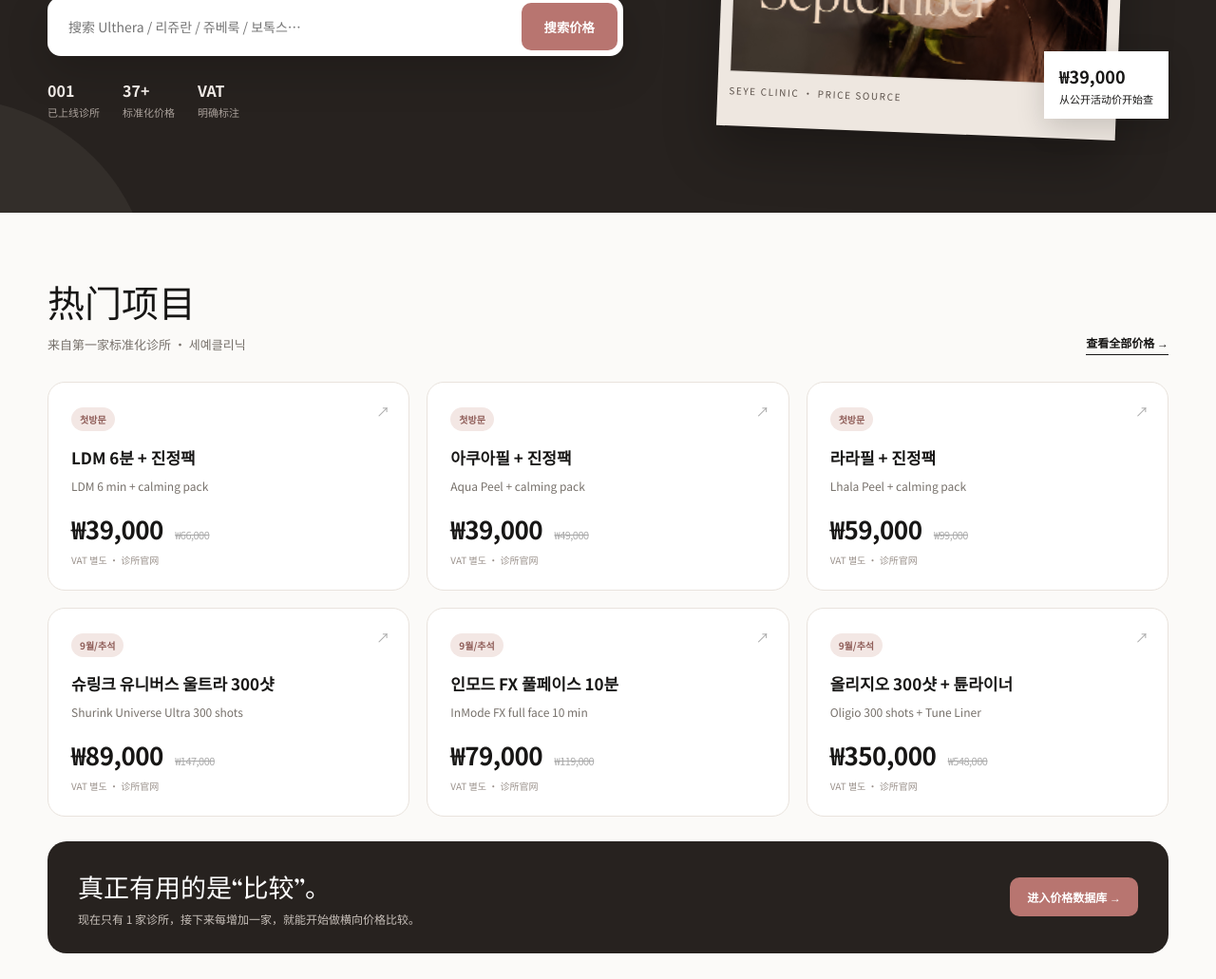
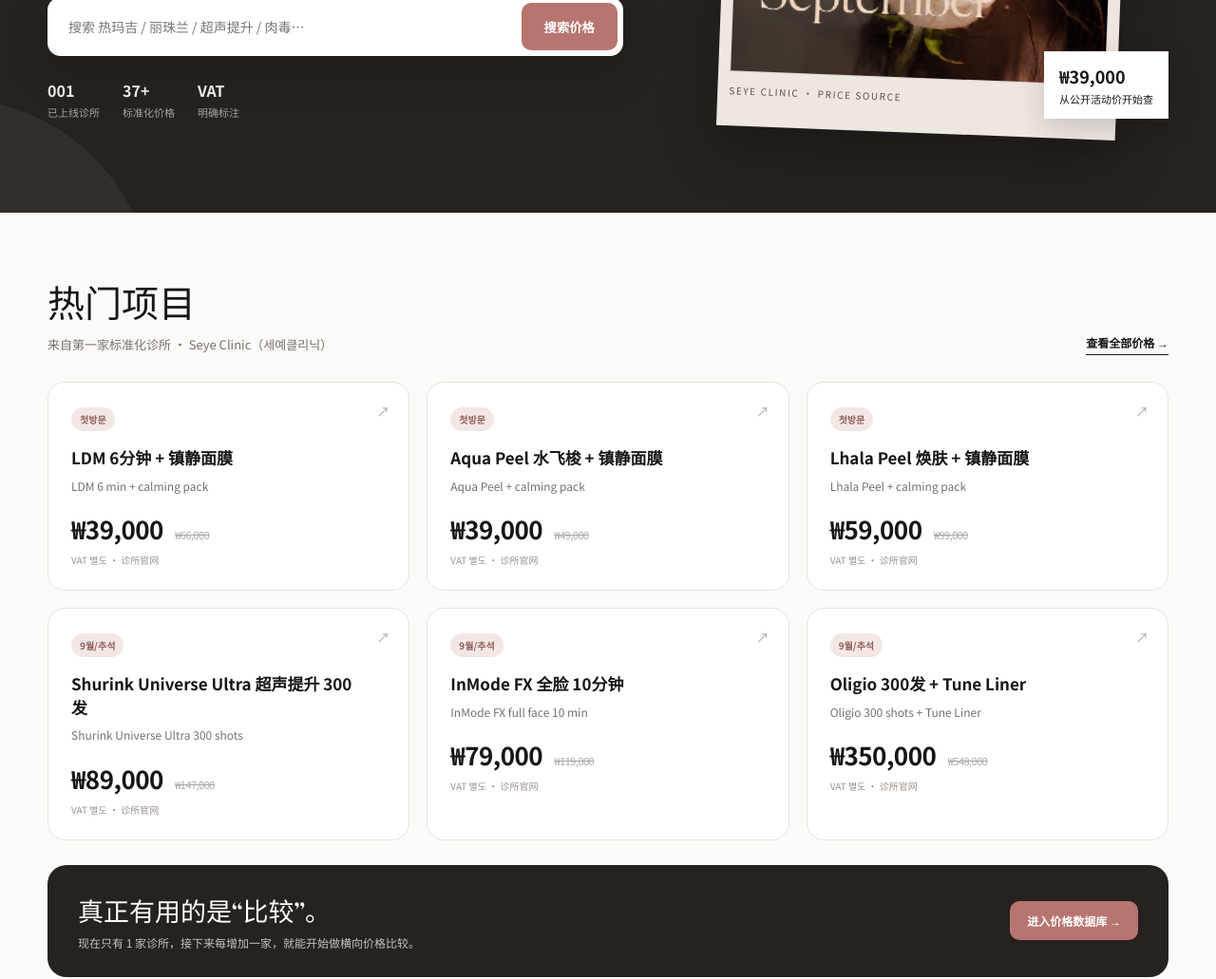
Before and after one commit to ajey180719/korea-skin-price, a plain HTML site: page index.html in a window 1280 px wide. Shown: the part 480-1511 px from the top of the page at 95% size. Drawn offline with Linux system fonts and the light colour scheme.

Commit message:
Add files via upload

```diff
--- a/index.html
+++ b/index.html
@@ -1,16 +1,16 @@
 <!doctype html><html lang="zh-CN"><head><meta charset="utf-8"><meta name="viewport" content="width=device-width,initial-scale=1"><title>KOREA SKIN PRICE | 韩国医美价格比较</title><link rel="stylesheet" href="assets/style.css"></head><body>
 <div class="topbar"><div class="container"><span>KOREA SKIN PRICE · SEOUL AESTHETIC PRICE DATABASE</span><span>价格仅供参考 · 以诊所最终确认价为准</span></div></div>
 <nav class="nav"><div class="container navin"><a class="logo" href="index.html">KOREA SKIN PRICE<small>SEOUL AESTHETIC PRICE DATABASE</small></a><div class="navlinks"><a href="prices.html">价格比较</a><a href="clinic-seye.html">诊所</a><a href="how.html">如何使用</a></div></div></nav>
-<section class="hero"><div class="container hero-grid"><div><div class="eyebrow">Clinic #001 · Gangnam / Sinnonhyeon</div><h1>韩国医美价格<span>先查价格，再决定去哪家诊所。</span></h1><p>把韩国皮肤科、医美诊所的公开价格整理成可以搜索和比较的数据库。项目、规格、活动价、VAT、更新时间，一目了然。</p><div class="searchbox"><input id="q" placeholder="搜索 Ulthera / 리쥬란 / 쥬베룩 / 보톡스…"><button onclick="goSearch()">搜索价格</button></div><div class="hero-note"><div><strong>001</strong>已上线诊所</div><div><strong>37+</strong>标准化价格</div><div><strong>VAT</strong>明确标注</div></div></div><div class="hero-visual"><div class="price-sheet"><img src="assets/seye-price-01.png" alt="Seye Clinic price list"><div class="sheet-label">SEYE CLINIC · PRICE SOURCE</div></div><div class="sheet-sticker"><b>₩39,000</b>从公开活动价开始查</div></div></div></section>
-<section class="section"><div class="container"><div class="section-head"><div><h2>热门项目</h2><p>来自第一家标准化诊所 · 세예클리닉</p></div><a class="link-arrow" href="prices.html">查看全部价格 →</a></div><div class="grid">
-<div class="card"><span class="tag">첫방문</span><h3>LDM 6분 + 진정팩</h3><p>LDM 6 min + calming pack</p><div class="price">₩39,000 <span class="old">₩66,000</span></div><div class="sub">VAT 별도 · 诊所官网</div></div>
-<div class="card"><span class="tag">첫방문</span><h3>아쿠아필 + 진정팩</h3><p>Aqua Peel + calming pack</p><div class="price">₩39,000 <span class="old">₩49,000</span></div><div class="sub">VAT 별도 · 诊所官网</div></div>
-<div class="card"><span class="tag">첫방문</span><h3>라라필 + 진정팩</h3><p>Lhala Peel + calming pack</p><div class="price">₩59,000 <span class="old">₩99,000</span></div><div class="sub">VAT 별도 · 诊所官网</div></div>
-<div class="card"><span class="tag">9월/추석</span><h3>슈링크 유니버스 울트라 300샷</h3><p>Shurink Universe Ultra 300 shots</p><div class="price">₩89,000 <span class="old">₩147,000</span></div><div class="sub">VAT 별도 · 诊所官网</div></div>
-<div class="card"><span class="tag">9월/추석</span><h3>인모드 FX 풀페이스 10분</h3><p>InMode FX full face 10 min</p><div class="price">₩79,000 <span class="old">₩119,000</span></div><div class="sub">VAT 별도 · 诊所官网</div></div>
-<div class="card"><span class="tag">9월/추석</span><h3>올리지오 300샷 + 튠라이너</h3><p>Oligio 300 shots + Tune Liner</p><div class="price">₩350,000 <span class="old">₩548,000</span></div><div class="sub">VAT 별도 · 诊所官网</div></div>
+<section class="hero"><div class="container hero-grid"><div><div class="eyebrow">Clinic #001 · Gangnam / Sinnonhyeon</div><h1>韩国医美价格<span>先查价格，再决定去哪家诊所。</span></h1><p>把韩国皮肤科、医美诊所的公开价格整理成可以搜索和比较的数据库。项目、规格、活动价、VAT、更新时间，一目了然。</p><div class="searchbox"><input id="q" placeholder="搜索 热玛吉 / 丽珠兰 / 超声提升 / 肉毒…"><button onclick="goSearch()">搜索价格</button></div><div class="hero-note"><div><strong>001</strong>已上线诊所</div><div><strong>37+</strong>标准化价格</div><div><strong>VAT</strong>明确标注</div></div></div><div class="hero-visual"><div class="price-sheet"><img src="assets/seye-price-01.png" alt="Seye Clinic price list"><div class="sheet-label">SEYE CLINIC · PRICE SOURCE</div></div><div class="sheet-sticker"><b>₩39,000</b>从公开活动价开始查</div></div></div></section>
+<section class="section"><div class="container"><div class="section-head"><div><h2>热门项目</h2><p>来自第一家标准化诊所 · Seye Clinic（세예클리닉）</p></div><a class="link-arrow" href="prices.html">查看全部价格 →</a></div><div class="grid">
+<div class="card"><span class="tag">첫방문</span><h3>LDM 6分钟 + 镇静面膜</h3><p>LDM 6 min + calming pack</p><div class="price">₩39,000 <span class="old">₩66,000</span></div><div class="sub">VAT 별도 · 诊所官网</div></div>
+<div class="card"><span class="tag">첫방문</span><h3>Aqua Peel 水飞梭 + 镇静面膜</h3><p>Aqua Peel + calming pack</p><div class="price">₩39,000 <span class="old">₩49,000</span></div><div class="sub">VAT 별도 · 诊所官网</div></div>
+<div class="card"><span class="tag">첫방문</span><h3>Lhala Peel 焕肤 + 镇静面膜</h3><p>Lhala Peel + calming pack</p><div class="price">₩59,000 <span class="old">₩99,000</span></div><div class="sub">VAT 별도 · 诊所官网</div></div>
+<div class="card"><span class="tag">9월/추석</span><h3>Shurink Universe Ultra 超声提升 300发</h3><p>Shurink Universe Ultra 300 shots</p><div class="price">₩89,000 <span class="old">₩147,000</span></div><div class="sub">VAT 별도 · 诊所官网</div></div>
+<div class="card"><span class="tag">9월/추석</span><h3>InMode FX 全脸 10分钟</h3><p>InMode FX full face 10 min</p><div class="price">₩79,000 <span class="old">₩119,000</span></div><div class="sub">VAT 별도 · 诊所官网</div></div>
+<div class="card"><span class="tag">9월/추석</span><h3>Oligio 300发 + Tune Liner</h3><p>Oligio 300 shots + Tune Liner</p><div class="price">₩350,000 <span class="old">₩548,000</span></div><div class="sub">VAT 별도 · 诊所官网</div></div>
 </div><div class="compare-cta"><div><h3>真正有用的是“比较”。</h3><p>现在只有 1 家诊所，接下来每增加一家，就能开始做横向价格比较。</p></div><a class="btn rose" href="prices.html">进入价格数据库 →</a></div></div></section>
 <section class="section alt"><div class="container"><div class="section-head"><div><h2>这个网站怎么工作？</h2><p>我们把诊所官网的复杂菜单，整理成用户能看懂的价格数据。</p></div></div><div class="steps"><div class="step"><div class="step-num">01</div><h3>找到项目</h3><p>搜索 Ulthera、Thermage、Rejuran、Juvelook、Botox 等项目，快速定位想做的治疗。</p></div><div class="step"><div class="step-num">02</div><h3>统一规格</h3><p>把 cc、shots、分钟、部位等规格写清楚，避免“看起来便宜，实际不是同一个套餐”。</p></div><div class="step"><div class="step-num">03</div><h3>横向比较</h3><p>未来增加更多诊所后，可以按地区、项目、价格直接比较，再去官网确认最新条件。</p></div></div></div></section>
-<section class="section"><div class="container info"><div class="clinicbox"><div class="verified">PRICE VERIFIED</div><h2>세예클리닉</h2><p class="lead">Seye Clinic · 首尔瑞草区 / 江南·新论岘</p><dl><dt>地址</dt><dd>서울 서초구 서초대로77길 55, 10층</dd><dt>交通</dt><dd>新论岘站 7号出口、江南站 10号出口，步行约5分钟</dd><dt>营业时间</dt><dd>平日/夜诊 10:30–21:00；周末 10:30–19:00</dd><dt>停车</dt><dd>楼内停车；治疗时1小时免费停车，车位有限</dd></dl></div><div class="clinicbox"><span class="tag">透明价格原则</span><h2>不把“未含 VAT”写成最终价格</h2><p class="lead">세예클리닉 官网价格多数标注 VAT 별도。本站保留原始税费状态，并记录来源与更新时间。</p><div class="notice"><b>提醒：</b>活动价可能受首次访问、日期、次数、部位、耗材或预约条件影响。最终支付金额请以诊所咨询结果为准。</div><br><a class="btn dark" href="clinic-seye.html">查看完整诊所资料 →</a></div></div></section>
+<section class="section"><div class="container info"><div class="clinicbox"><div class="verified">PRICE VERIFIED</div><h2>Seye Clinic</h2><p class="lead">Seye Clinic（세예클리닉）· 首尔瑞草区 / 江南·新论岘</p><dl><dt>地址</dt><dd>서울 서초구 서초대로77길 55, 10층</dd><dt>交通</dt><dd>新论岘站 7号出口、江南站 10号出口，步行约5分钟</dd><dt>营业时间</dt><dd>平日/夜诊 10:30–21:00；周末 10:30–19:00</dd><dt>停车</dt><dd>楼内停车；治疗时1小时免费停车，车位有限</dd></dl></div><div class="clinicbox"><span class="tag">透明价格原则</span><h2>不把“未含 VAT”写成最终价格</h2><p class="lead">세예클리닉 官网价格多数标注 VAT 별도。本站保留原始税费状态，并记录来源与更新时间。</p><div class="notice"><b>提醒：</b>活动价可能受首次访问、日期、次数、部位、耗材或预约条件影响。最终支付金额请以诊所咨询结果为准。</div><br><a class="btn dark" href="clinic-seye.html">查看完整诊所资料 →</a></div></div></section>
 <footer class="footer"><div class="container"><strong>KOREA SKIN PRICE</strong>韩国医美价格整理与比较数据库 · 当前为早期原型<br>价格信息不构成医疗建议或医疗服务推荐。</div></footer>
 <script>function goSearch(){const q=document.getElementById('q').value.trim();location.href='prices.html'+(q?'?q='+encodeURIComponent(q):'')}</script></body></html>
```
Also changed, not shown: clinic-seye.html (+2 -2 lines), prices.html (+3 -3 lines).
